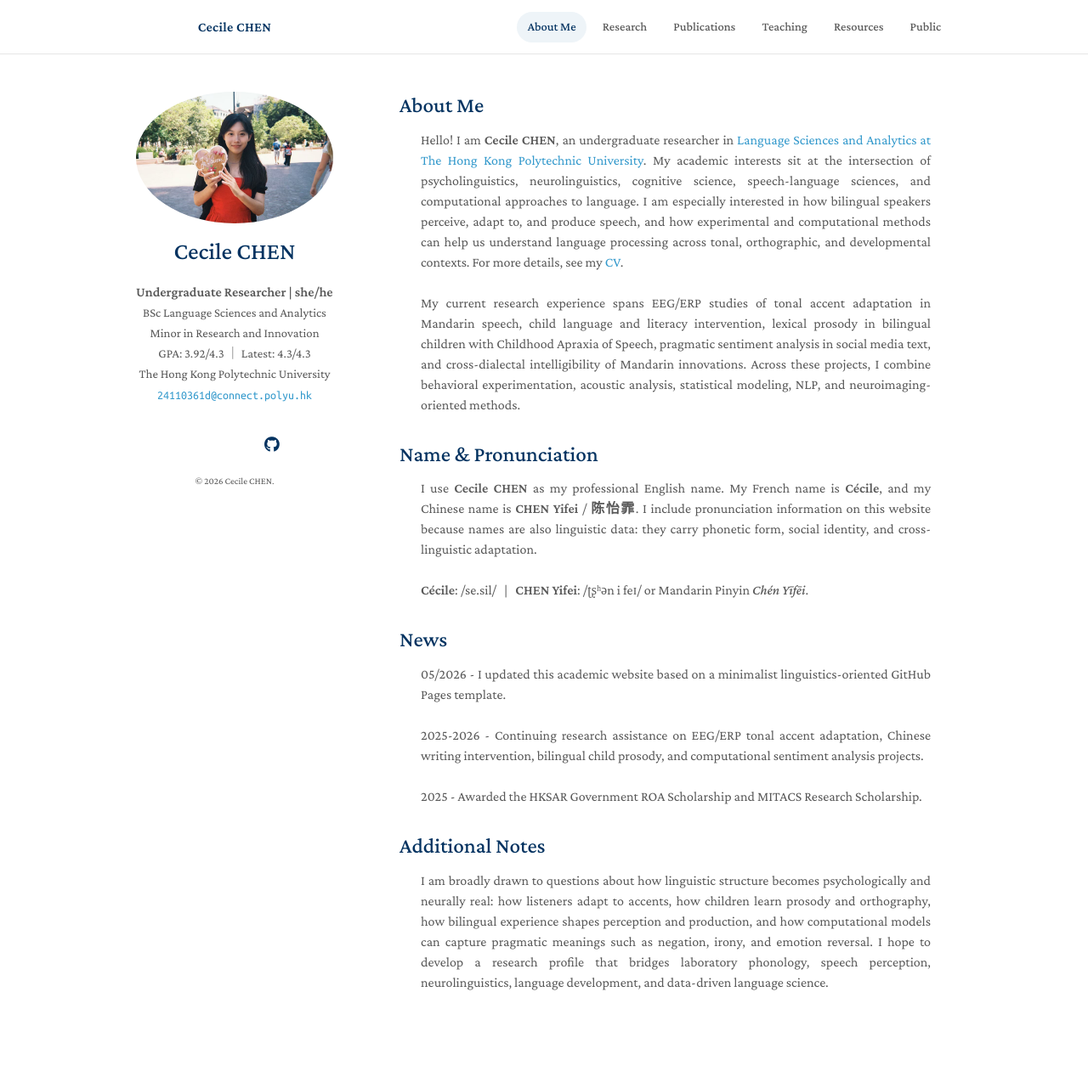
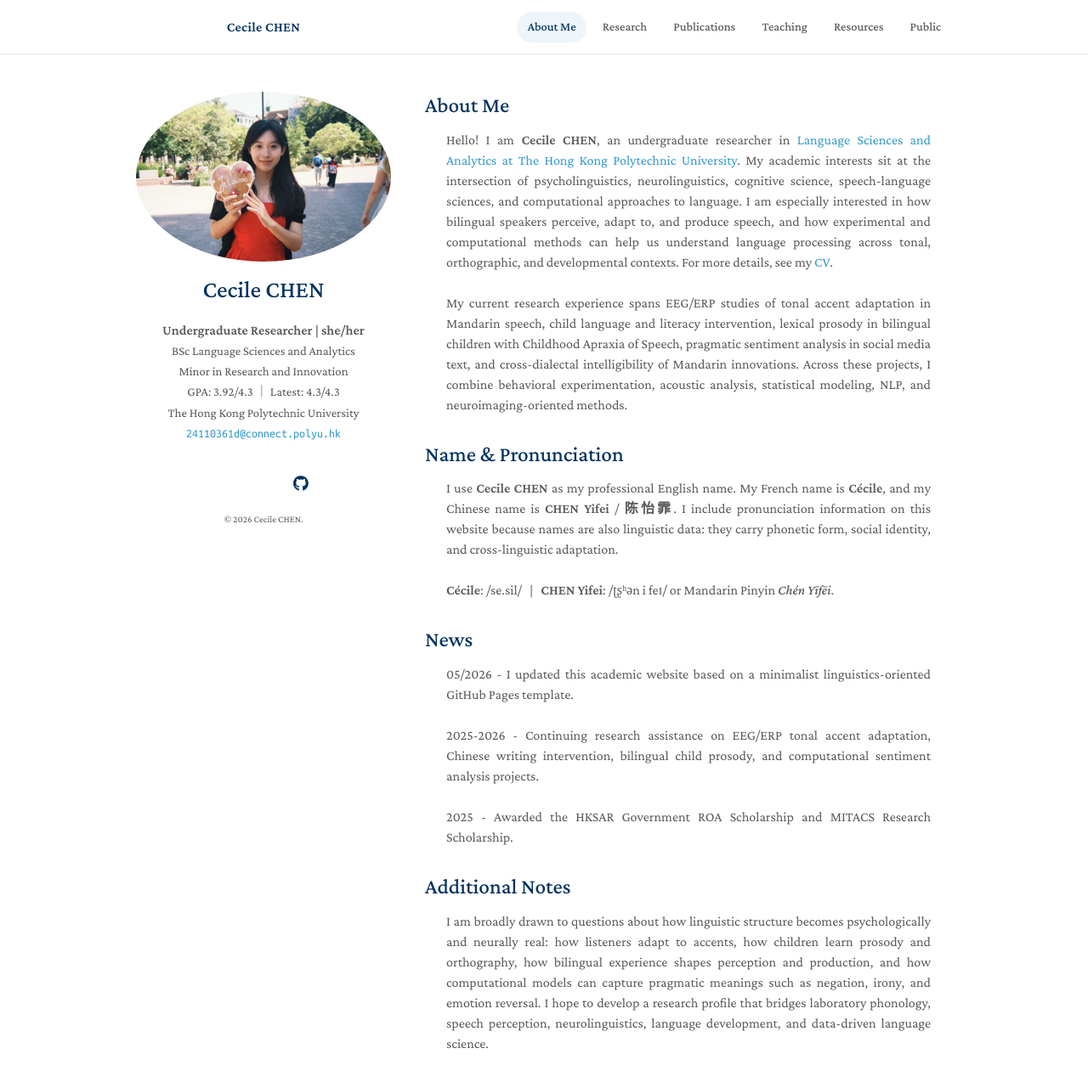
Before and after one commit to Cecile1015/CecileCHEN_Personal_Website, a Jekyll site: the page built from index.md, in a window 1280 px wide and 1323 px high. Shown: the top 1274 px of the window at 85% size. Built offline with Jekyll 4.4.1, drawn with Linux system fonts in a browser that asks for light colours; a style sheet for code colours, icons or effects is not loaded.

Commit message:
Add print and screen media queries for layout adjustments

```diff
--- a/assets/css/style.scss
+++ b/assets/css/style.scss
@@ -26,3 +26,27 @@
   font-size: 1rem;
   font-weight: 600;
 }
+@media print, screen and (min-width: 961px) {
+  header {
+    width: 300px;
+  }
+
+  section {
+    width: 620px;
+  }
+
+  .site-nav-title {
+    flex-basis: 300px;
+  }
+
+  .profile-copy {
+    width: 300px;
+    max-width: 300px;
+    overflow: visible;
+  }
+
+  .sidebar-line {
+    white-space: nowrap;
+    overflow: visible;
+  }
+}
```
